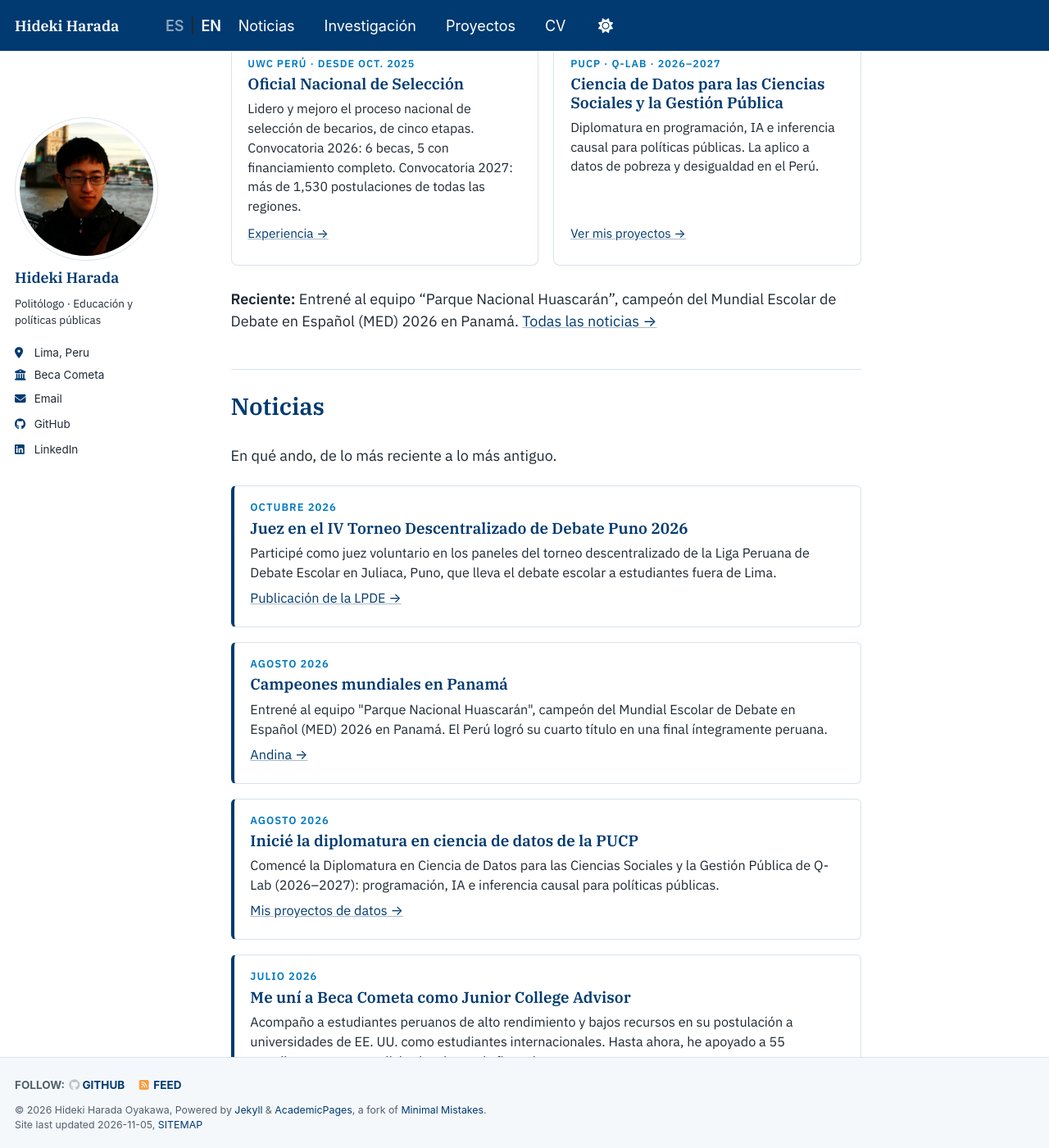
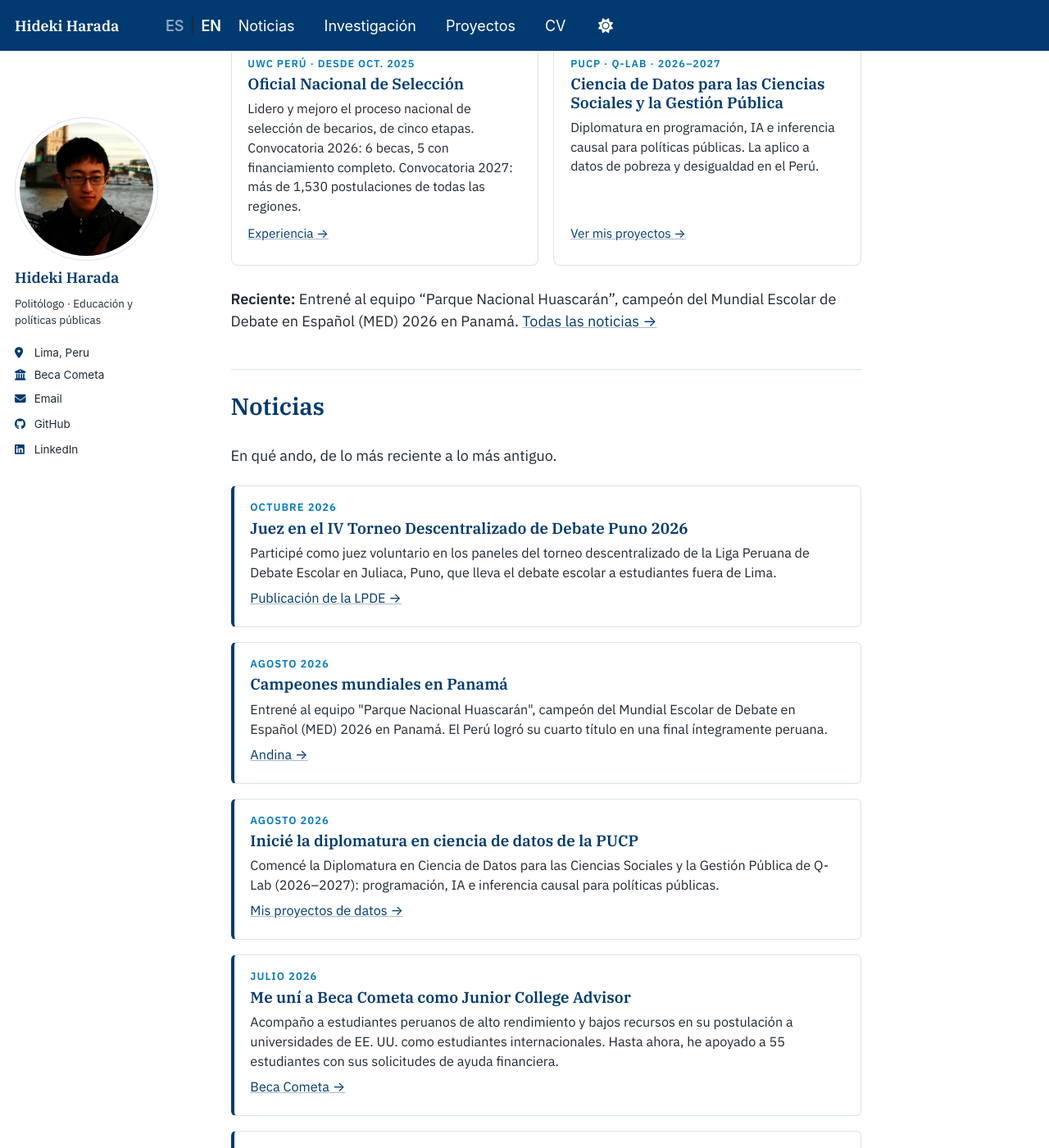
Before and after one commit to haradaoyakawahideki/haradaoyakawahideki.github.io, a Jekyll site: the page built from _pages/es/inicio.md, in a window 1280 px wide and 1400 px high, scrolled down 529 px. Shown: the whole window at 82% size. Built offline with Jekyll 4.4.1, drawn with Linux system fonts in a browser that asks for light colours; a script bundle is joined from its source files by our own code; a script that is not in the unit is left out.

Commit message:
Static footer, active menu marker, thesis line break
Co-Authored-By: Claude Opus 5.5 <noreply@anthropic.com>

```diff
--- a/_includes/head/custom.html
+++ b/_includes/head/custom.html
@@ -166,3 +166,8 @@
     if (a && location.hash) a.href = a.href.split('#')[0] + location.hash;
   }, true);
 </script>
+<style>
+  .page__footer { position: static !important; }
+  body { padding-bottom: 0 !important; margin-bottom: 0 !important; }
+  .greedy-nav .visible-links a.is-active { box-shadow: inset 0 -3px 0 #fff; }
+</style>
--- a/_includes/sections/es/research.md
+++ b/_includes/sections/es/research.md
@@ -1,7 +1,7 @@
 ### Tesis de licenciatura con honores
 
-**Capturing Democratic Institutions in Peru: When Parties and Businesses Merge into a Perverse Emporium**
-*(La captura de instituciones democráticas en el Perú: cuando partidos y negocios se combinan en un emporio perverso)*
+**Capturing Democratic Institutions in Peru: When Parties and Businesses Merge into a Perverse Emporium**<br>
+*(La captura de instituciones democráticas en el Perú: cuando partidos y negocios se combinan en un emporio perverso)*<br>
 Davidson College, 2025 · Supervisión: Dra. Katherine Bersch · *Altos Honores en Ciencia Política (otorgados en mayo de 2026)*
 
 Analizo cómo partidos políticos e intereses privados capturaron instituciones regulatorias en el Perú, con el Congreso y la reforma universitaria como caso central. Esa captura debilitó la supervisión y cambió los resultados de las políticas. El trabajo de campo en Lima incluyó **13 entrevistas semiestructuradas** con congresistas, trabajadores del Congreso, académicos y periodistas. Fue financiado por un **fondo de investigación de US$ 4,000** de Davidson College.
```
Also changed, not shown: _includes/sections/en/research.md (+1 -1 lines).
